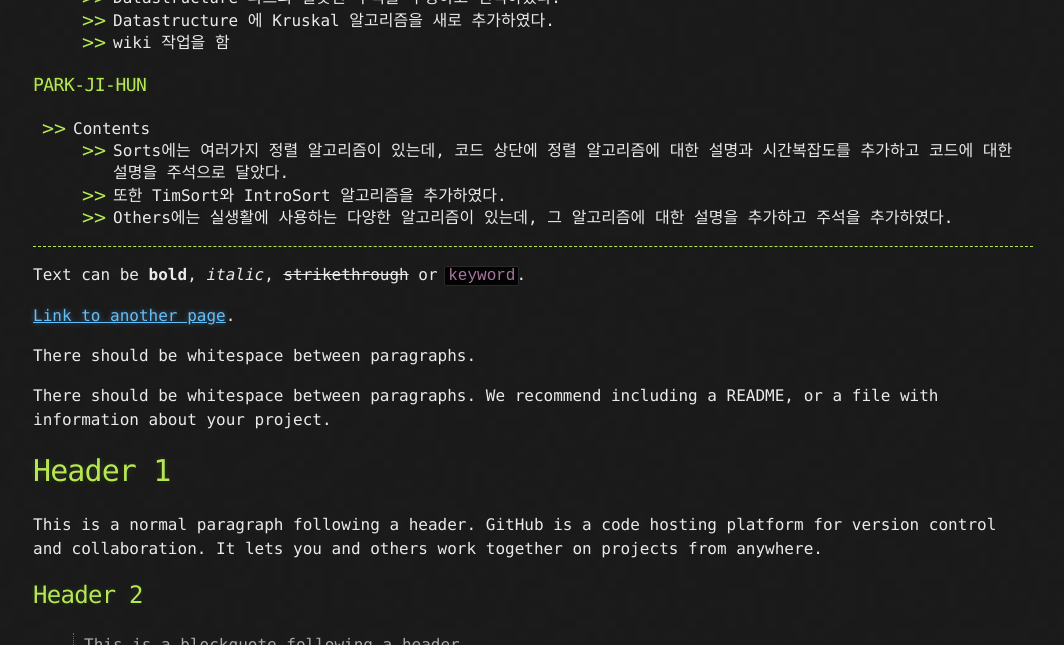
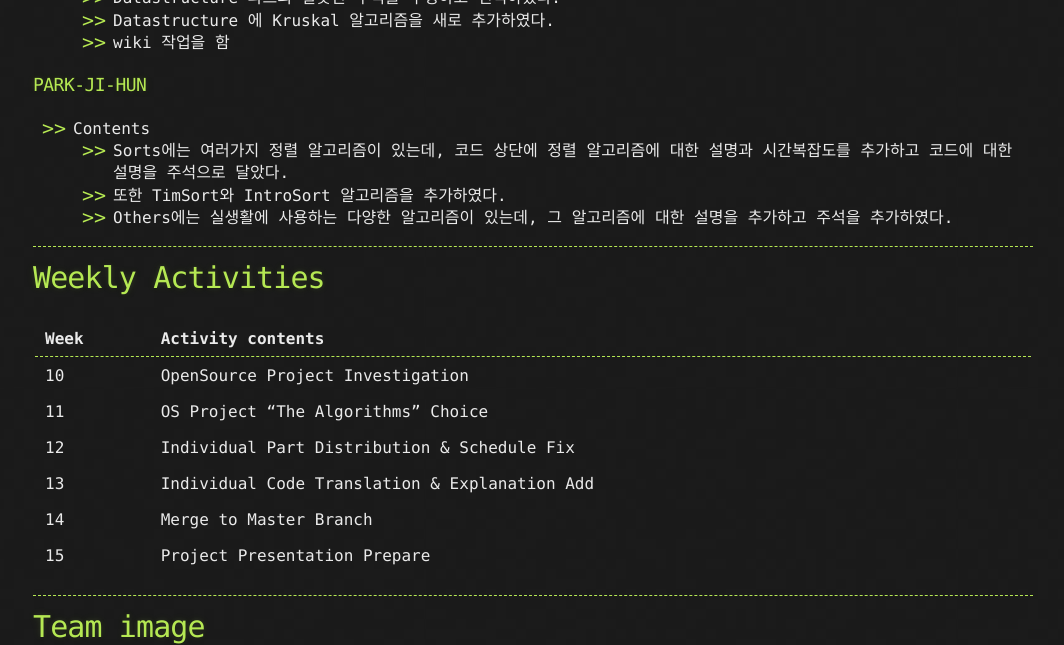
Before and after one commit to 19-2-SKKU-OSS/2019-2-OSS-L6, a Jekyll site: the page built from index.md, in a window 1280 px wide and 900 px high, scrolled down 2272 px, cut to the strip 0-645 px from the top of the window. Shown: the whole strip, without its empty margins (107-1171 px from the left). Built offline with Jekyll 4.4.1, drawn with Linux system fonts in a browser that asks for light colours; our own code applies the rules of GitHub Pages for plain Markdown files.

Commit message:
Update index.md
weekly activities upload

```diff
--- a/index.md
+++ b/index.md
@@ -75,6 +75,26 @@ layout: default
    * Sorts에는 여러가지 정렬 알고리즘이 있는데, 코드 상단에 정렬 알고리즘에 대한 설명과 시간복잡도를 추가하고 코드에 대한 설명을 주석으로 달았다.
    * 또한 TimSort와 IntroSort 알고리즘을 추가하였다.
    * Others에는 실생활에 사용하는 다양한 알고리즘이 있는데, 그 알고리즘에 대한 설명을 추가하고 주석을 추가하였다.
+
+* * *
+# Weekly Activities
+
+| Week | Activity contents |
+|:-----|:------------------|
+|  10  | OpenSource Project Investigation   |
+|  11  | OS Project "The Algorithms" Choice |
+|  12  | Individual Part Distribution & Schedule Fix |
+|  13  | Individual Code Translation & Explanation Add |
+|  14  | Merge to Master Branch |
+|  15  | Project Presentation Prepare |
+
+* * *
+
+#  Team image
+
+![Team_Image](팀이미지파일)
+
+
 
 * * *
 Text can be **bold**, _italic_, ~~strikethrough~~ or `keyword`.
```
Also changed, not shown: other parts of index.md (+0 -4 lines).
